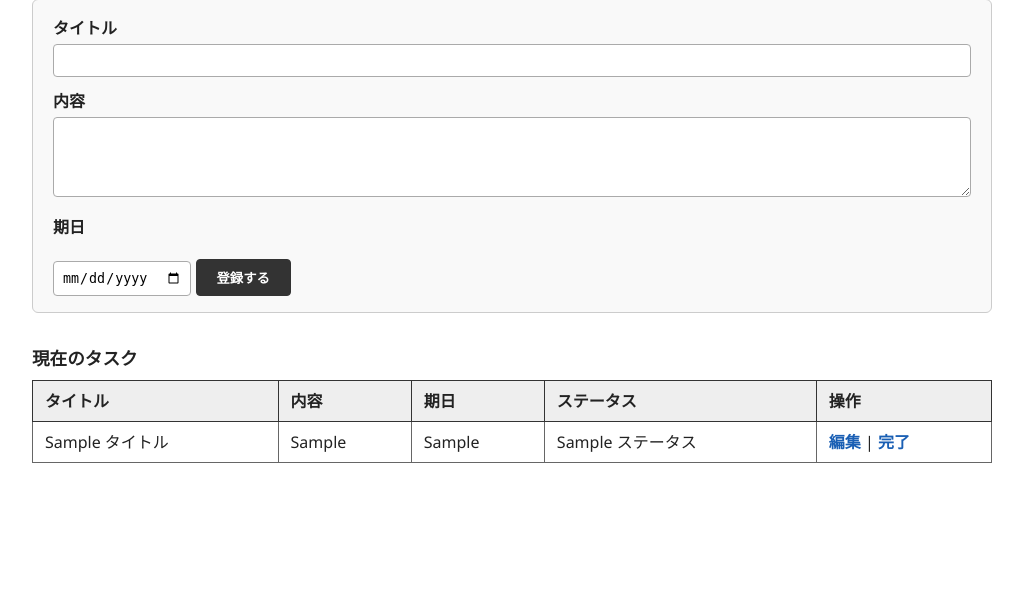
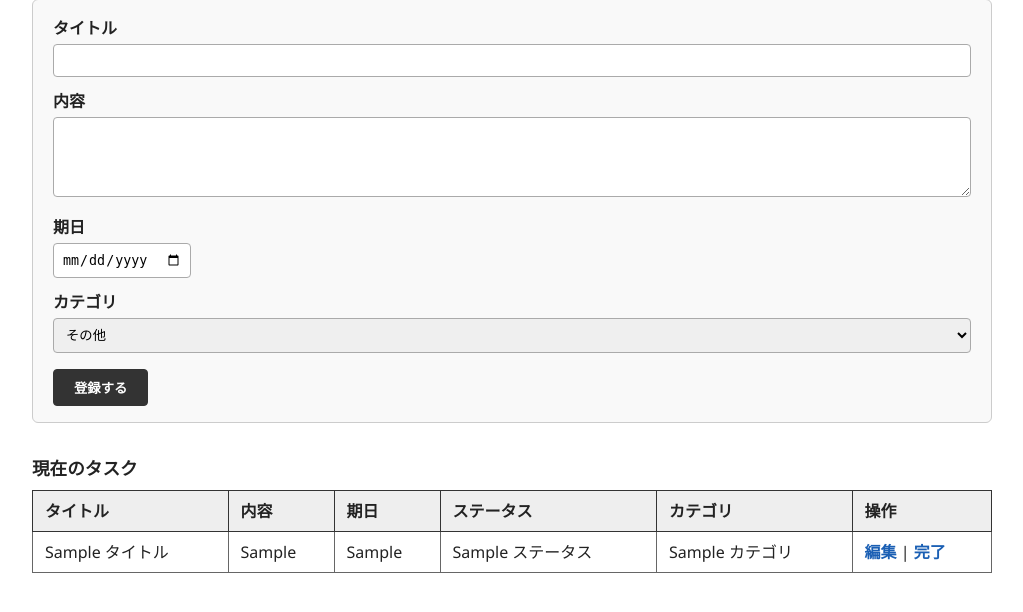
Before and after one commit to tsaya3838-cloud/ai-todo-app, a Flask app: template templates/index.html in a window 1280 px wide. Shown: the part 97-709 px from the top of the page, without its empty margins (128-1151 px from the left). Run offline with Flask 3, Linux system fonts and the light colour scheme; the template is opened without the code that fills it: most values are stand-ins (such as "Sample title", 1, 10 or a date in 2020).

Commit message:
Add files via upload

```diff
--- a/templates/index.html
+++ b/templates/index.html
@@ -34,7 +34,8 @@
             margin-top: 0;
         }
         .form-section input[type="text"],
-        .form-section textarea {
+        .form-section textarea,
+        .form-section select {
             width: 100%;
             max-width: 100%;
             box-sizing: border-box;
@@ -121,6 +122,14 @@
             <label for="deadline">期日</label>
             <input type="date" id="deadline" name="deadline" required>
 
+            <label for="category">カテゴリ</label>
+            <select id="category" name="category" required>
+                <option value="仕事">仕事</option>
+                <option value="学習">学習</option>
+                <option value="趣味">趣味</option>
+                <option value="その他" selected>その他</option>
+            </select>
+
             <button type="submit">登録する</button>
         </form>
     </section>
@@ -134,6 +143,7 @@
                     <th>内容</th>
                     <th>期日</th>
                     <th>ステータス</th>
+                    <th>カテゴリ</th>
                     <th>操作</th>
                 </tr>
             </thead>
@@ -144,6 +154,7 @@
                     <td>{{ task['内容'] }}</td>
                     <td>{{ task['期日'] }}</td>
                     <td>{{ task.get('ステータス', '未完了') }}</td>
+                    <td>{{ task.get('カテゴリ', 'その他') }}</td>
                     <td>
                         <a class="edit-link" href="{{ url_for('edit', row_index=loop.index) }}">編集</a>
                         {% if task.get('ステータス', '未完了') != '完了' %}
```
